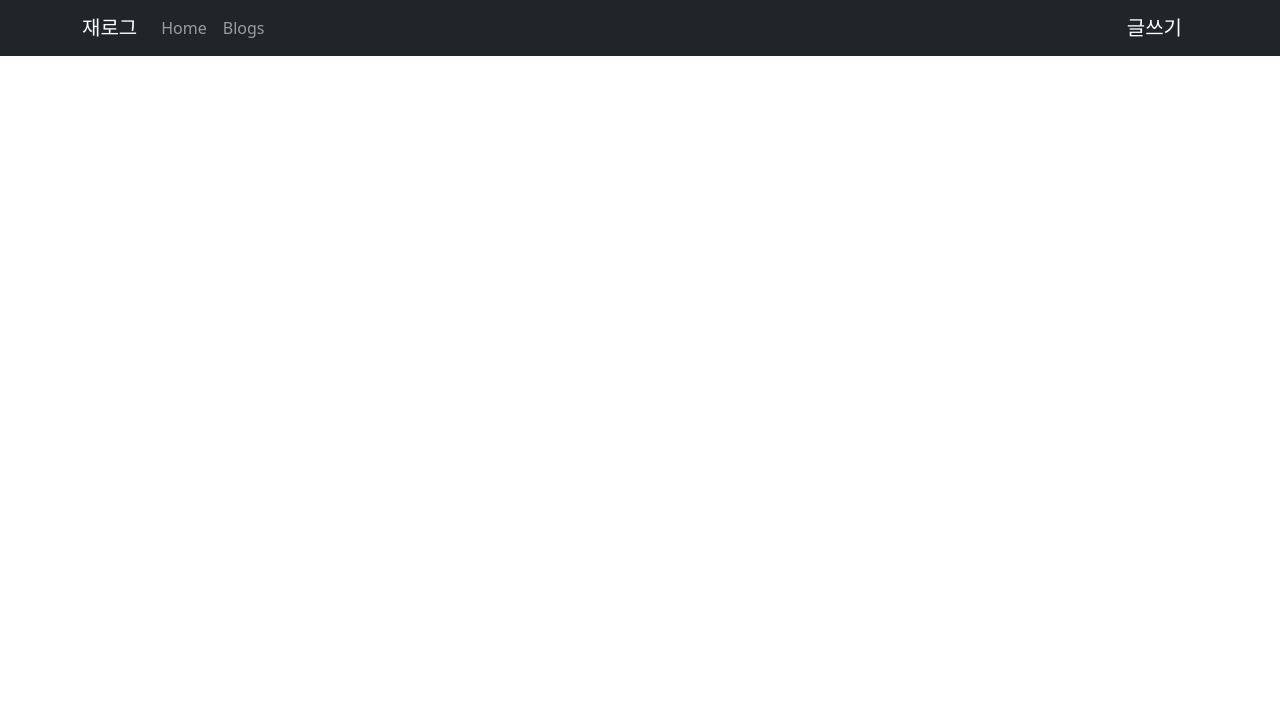
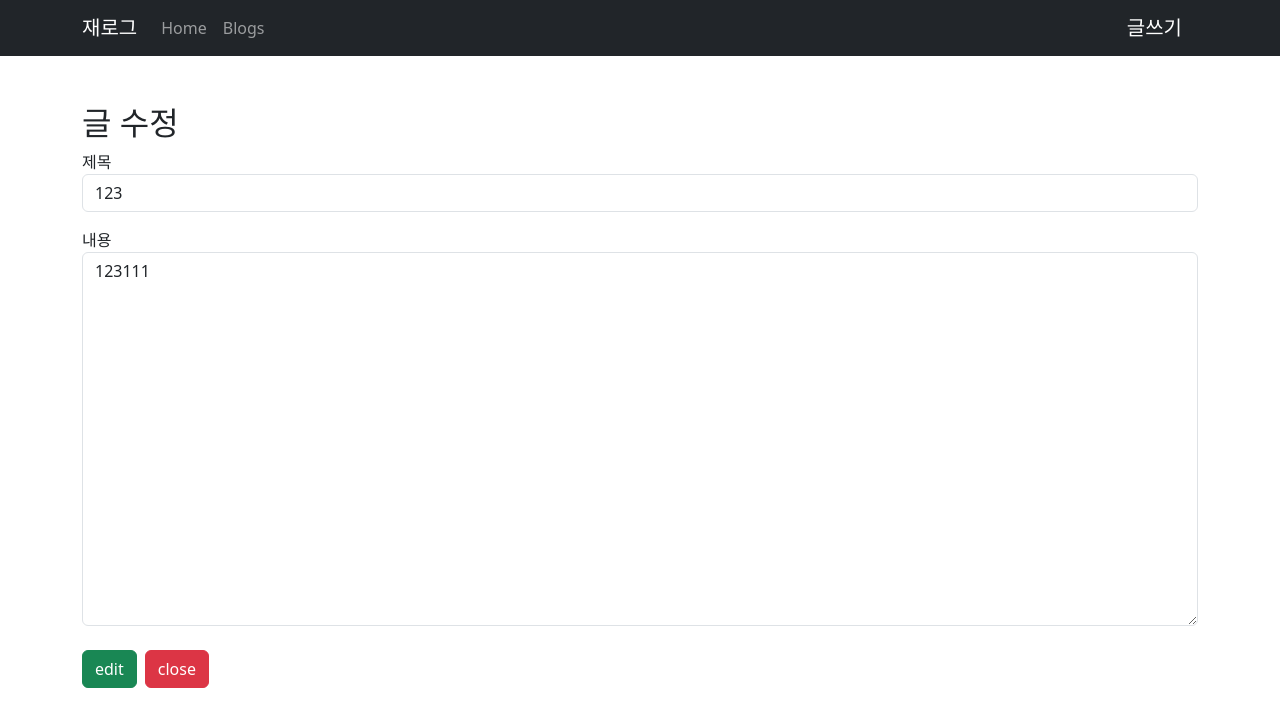
Before and after one commit to bjy6439/toyProject2, a React (Create React App) app: page /blogs/edit/1 in a window 1280 px wide. Shown: the top 726 px of the page. Built offline with nearby package versions, Linux system fonts and the light colour scheme; no server answers; data requests are answered from the project's data file.

Commit message:
Add : posts edit&add close button 구현

```diff
--- a/db.json
+++ b/db.json
@@ -1,3 +1,9 @@
 {
-  "posts": []
+  "posts": [
+    {
+      "title": "123",
+      "body": "123111",
+      "id": 1
+    }
+  ]
 }
--- a/src/Components/PostForm.tsx
+++ b/src/Components/PostForm.tsx
@@ -53,6 +53,7 @@ const PostForm = ({ post }: { post?: Post }) => {
           }}
         />
       </div>
+      <div>
         {post ? (
           <button className="btn btn-success" onClick={Edit}>
             edit
@@ -62,6 +63,15 @@ const PostForm = ({ post }: { post?: Post }) => {
             Post
           </button>
         )}
+        <button
+          className="btn btn-danger m-2"
+          onClick={() => {
+            navigate("/blogs");
+          }}
+        >
+          close
+        </button>
+      </div>
     </div>
   );
 };
--- a/src/pages/BlogHome/BlogHome.tsx
+++ b/src/pages/BlogHome/BlogHome.tsx
@@ -27,7 +27,7 @@ const BlogHome = () => {
   return (
     <>
       <h1>글 목록</h1>
-      {postList ? (
+      {postList.length > 0 ? (
         <div>
           {postList.map((post) => {
             return (
@@ -55,7 +55,7 @@ const BlogHome = () => {
           })}
         </div>
       ) : (
-        <h2>아무것도 없움</h2>
+        <h2>게시물이 없습니다.</h2>
       )}
     </>
   );
```
Lines whose indentation alone changed are shown as unchanged.
